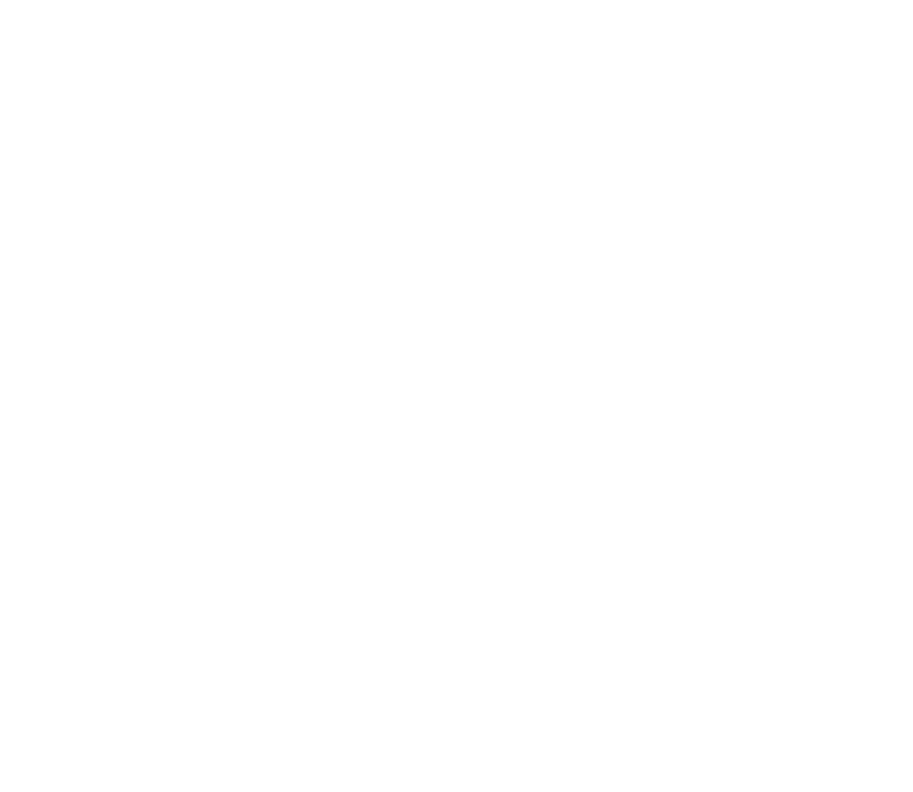
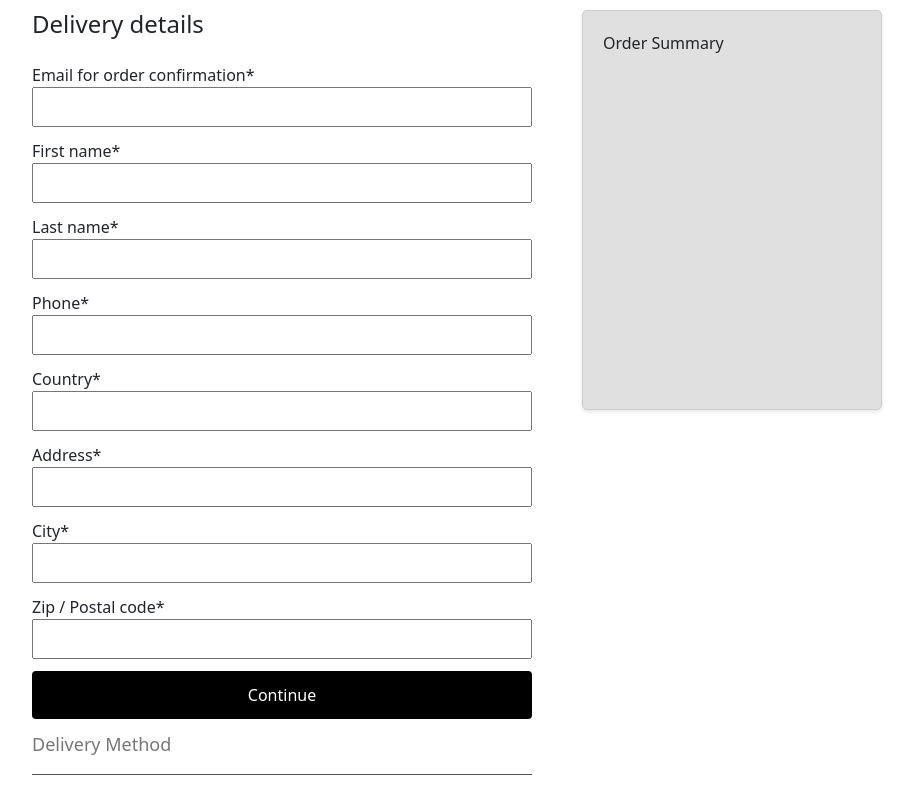
Before and after one commit to BossXiang/KickStart-Frontend, a React (Create React App) app: page /checkout in a window 1280 px wide. Before the commit this address had no page. Shown: the part 300-1092 px from the top of the page, without its empty margins (183-1096 px from the left). Before the commit the page ends 800 px from the top, so only its background shows below. Built offline with nearby package versions, Linux system fonts and the light colour scheme.

Commit message:
Checkout page

```diff
--- a/src/App.jsx
+++ b/src/App.jsx
@@ -5,6 +5,7 @@
 import MyWork from './pages/MyWork'
 import AboutUs from './pages/AboutUs'
 import Item from './pages/Item'
+import Checkout from './pages/Checkout'
 import { BrowserRouter as Router, Route, Routes } from 'react-router-dom'
 
 const App = () => {
@@ -17,6 +18,7 @@
         <Route path="/mywork" element={<MyWork />} />
         <Route path="/aboutUs" element={<AboutUs />} />
         <Route path="/item" element={<Item />} />
+        <Route path="/checkout" element={<Checkout />} />
       </Routes>
     </Router>
   )
--- /dev/null
+++ b/src/pages/Checkout.jsx
@@ -0,0 +1,50 @@
+import React from 'react'
+import Header from '../components/Header'
+import Footer from '../components/Footer'
+import '../styles/Checkout.scss'
+
+const Checkout = () => {
+
+  return (
+    <div>
+      <Header />
+      <div className='checkoutContainer'>
+        <div className='deliveryContainer'>
+          <h2>Delivery details</h2>
+          <form action="">
+            <label>Email for order confirmation*</label>
+            <input type="text" />
+            <label>First name*</label>
+            <input type="text" />
+            <label>Last name*</label>
+            <input type="text" />
+            <label>Phone*</label>
+            <input type="text" />
+            <label>Country*</label>
+            <input type="text" />
+            <label>Address*</label>
+            <input type="text" />
+            <label>City*</label>
+            <input type="text" />
+            <label>Zip / Postal code*</label>
+            <input type="text" />
+            <button className="continueBtn">Continue</button>
+          </form>
+          <p className='steps'>Delivery Method</p>
+          <div className='separator'></div>
+          <p className='steps'>Payment</p>
+          <div className='separator'></div>
+          <p className='steps'>Review & Place order</p>
+        </div>
+        <aside className='summaryContainer'>
+          <p>Order Summary</p>
+
+        </aside>
+
+      </div>
+      <Footer />
+    </div>
+  )
+}
+
+export default Checkout
--- /dev/null
+++ b/src/styles/Checkout.scss
@@ -0,0 +1,57 @@
+.checkoutContainer {
+  display: flex;
+  justify-content: center;
+  margin: 0 auto;
+  margin-top: 60px;
+  gap: 50px;
+  .deliveryContainer {
+    width: 500px;
+    margin-bottom: 12px;
+    display: inline-block;
+    h2 {
+      font-size: 24px;
+      margin-bottom: 24px;
+    }
+    label {
+      width: 100%;
+      display:  block;
+    }
+
+    input {
+      width: 100%;
+      height: 40px;
+      display:  block;
+      margin-bottom: 12px;
+    }
+    .continueBtn {
+      width: 100%;
+      height: 48px;
+      margin-bottom: 12px;
+      color: white;
+      background-color: black;
+      border-radius: 4px;
+      border: none;
+    }
+    .steps {
+      font-size: 18px;
+      color: rgb(119, 119, 119);
+    }
+    .separator {
+      margin: 12px 0;
+      border-bottom: 1px solid rgb(80, 80, 80);
+    }
+  }
+  .summaryContainer {
+    width: 300px;
+    height: 400px;
+    display: inline-block;
+    position: sticky;
+    top: 50px;
+    right: 100px;
+    background-color: rgb(224, 224, 224);
+    border-radius: 5px;
+    padding: 20px;
+    border: 1px solid #ccc;
+    box-shadow: 0 2px 4px rgba(0, 0, 0, 0.1);
+  }
+}
```
